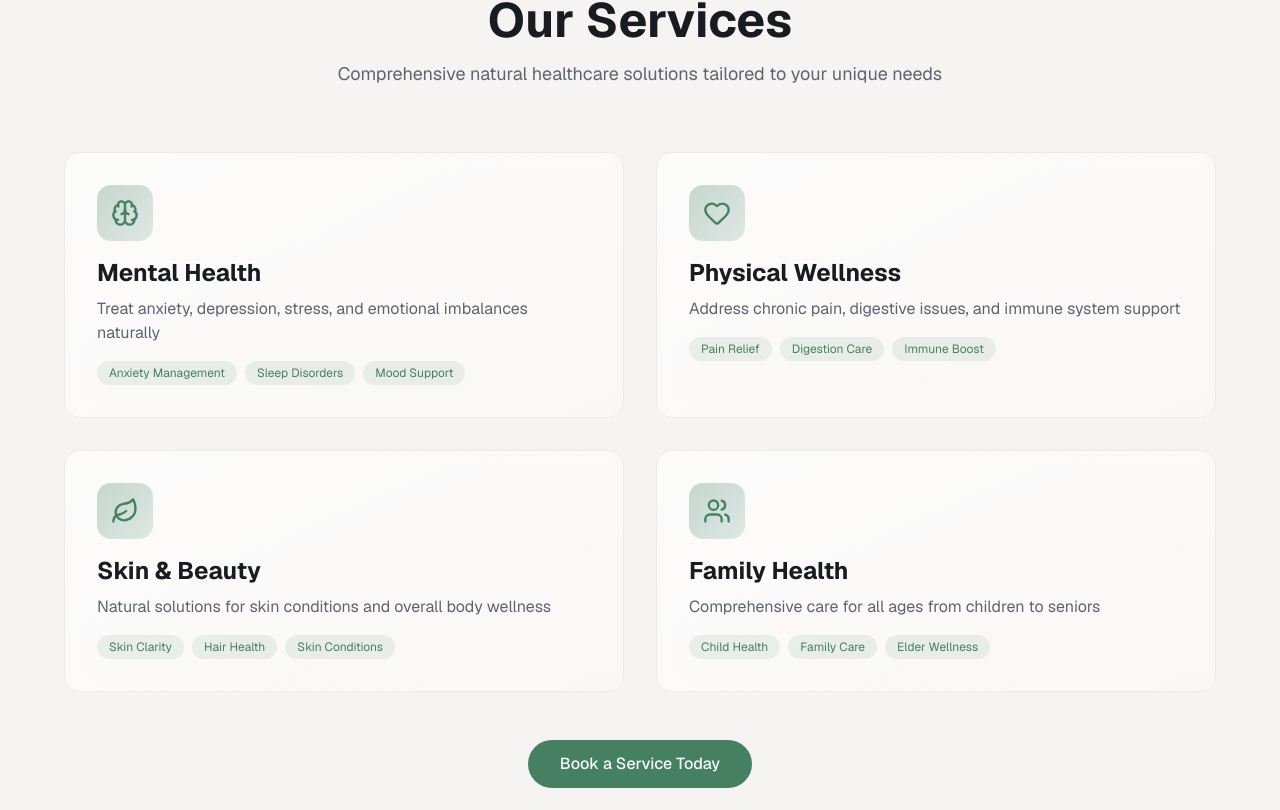
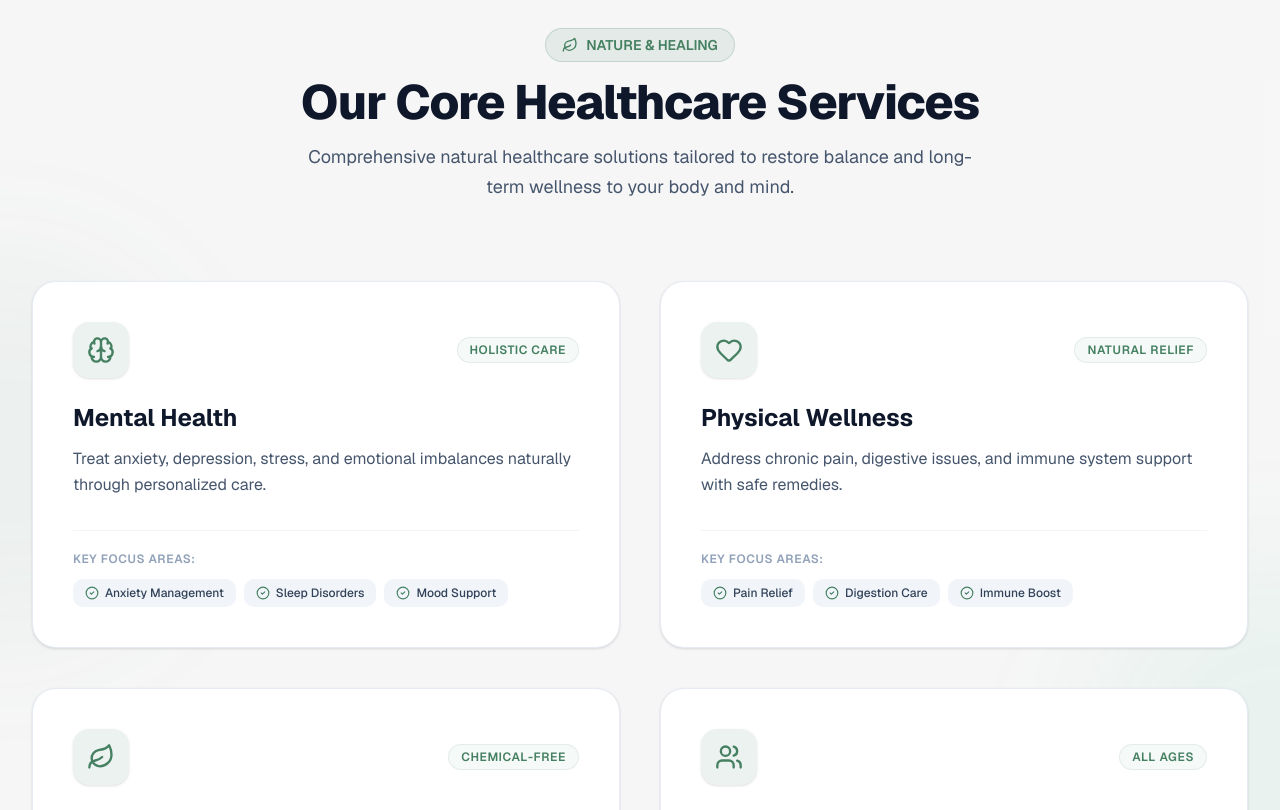
Before and after one commit to gocode7-code/v0-healthcare-web-app, a Next.js app: page / in a window 1280 px wide. Shown: the part 3730-4540 px from the top of the page. Built offline with nearby package versions, Linux system fonts and the light colour scheme.

Commit message:
Update services-section.tsx

```diff
--- a/components/services-section.tsx
+++ b/components/services-section.tsx
@@ -1,6 +1,6 @@
 'use client'
 
-import { Leaf, Brain, Heart, Users } from 'lucide-react'
+import { Leaf, Brain, Heart, Users, ArrowRight, CheckCircle2 } from 'lucide-react'
 import { ScrollLink } from './scroll-link'
 
 export function ServicesSection() {
@@ -8,76 +8,111 @@ export function ServicesSection() {
     {
       icon: Brain,
       title: 'Mental Health',
-      description: 'Treat anxiety, depression, stress, and emotional imbalances naturally',
+      description: 'Treat anxiety, depression, stress, and emotional imbalances naturally through personalized care.',
       treatments: ['Anxiety Management', 'Sleep Disorders', 'Mood Support'],
+      badge: 'Holistic Care',
     },
     {
       icon: Heart,
       title: 'Physical Wellness',
-      description: 'Address chronic pain, digestive issues, and immune system support',
+      description: 'Address chronic pain, digestive issues, and immune system support with safe remedies.',
       treatments: ['Pain Relief', 'Digestion Care', 'Immune Boost'],
+      badge: 'Natural Relief',
     },
     {
       icon: Leaf,
       title: 'Skin & Beauty',
-      description: 'Natural solutions for skin conditions and overall body wellness',
+      description: 'Natural solutions for skin conditions, hair health, and overall radiant body wellness.',
       treatments: ['Skin Clarity', 'Hair Health', 'Skin Conditions'],
+      badge: 'Chemical-Free',
     },
     {
       icon: Users,
       title: 'Family Health',
-      description: 'Comprehensive care for all ages from children to seniors',
+      description: 'Comprehensive preventive and restorative care for all age groups from children to seniors.',
       treatments: ['Child Health', 'Family Care', 'Elder Wellness'],
+      badge: 'All Ages',
     },
   ]
 
   return (
-    <section id="services" className="py-20 px-4 sm:px-6 lg:px-8 bg-background">
-      <div className="max-w-6xl mx-auto">
-        <div className="text-center mb-16 fade-in">
-          <h2 className="text-4xl sm:text-5xl font-bold text-foreground mb-4">
-            Our Services
+    <section id="services" className="py-20 sm:py-28 px-4 sm:px-6 lg:px-8 bg-slate-50/50 relative overflow-hidden">
+      {/* Decorative Background Blur Elements */}
+      <div className="absolute top-1/4 left-0 w-96 h-96 bg-primary/5 rounded-full blur-3xl pointer-events-none -translate-x-1/2" />
+      <div className="absolute bottom-1/4 right-0 w-96 h-96 bg-emerald-500/5 rounded-full blur-3xl pointer-events-none translate-x-1/2" />
+
+      <div className="max-w-7xl mx-auto relative z-10">
+        {/* Section Header */}
+        <div className="text-center mb-16 sm:mb-20">
+          <div className="inline-flex items-center gap-2 bg-primary/10 border border-primary/20 text-primary text-xs sm:text-sm font-semibold px-4 py-1.5 rounded-full mb-4">
+            <Leaf className="w-4 h-4" />
+            <span>NATURE & HEALING</span>
+          </div>
+          <h2 className="text-3xl sm:text-5xl font-extrabold text-slate-900 tracking-tight mb-4">
+            Our Core Healthcare Services
           </h2>
-          <p className="text-lg text-muted-foreground max-w-2xl mx-auto">
-            Comprehensive natural healthcare solutions tailored to your unique needs
+          <p className="text-base sm:text-lg text-slate-600 max-w-2xl mx-auto leading-relaxed">
+            Comprehensive natural healthcare solutions tailored to restore balance and long-term wellness to your body and mind.
           </p>
         </div>
 
-        <div className="grid md:grid-cols-2 gap-8">
-          {services.map((service, index) => (
+        {/* Services Grid */}
+        <div className="grid md:grid-cols-2 gap-8 lg:gap-10">
+          {services.map((service, index) => {
+            const IconComponent = service.icon
+            return (
               <div
                 key={index}
-              className="group fade-in-up bg-gradient-to-br from-white/70 to-white/40 backdrop-blur-sm border border-border rounded-2xl p-8 hover:shadow-xl hover:border-primary/50 transition-all duration-300"
-              style={{ animationDelay: `${index * 100}ms` }}
+                className="group relative bg-white border border-slate-200/80 rounded-3xl p-8 sm:p-10 shadow-sm hover:shadow-xl hover:border-primary/40 transition-all duration-300 flex flex-col justify-between"
               >
-              <div className="flex items-start justify-between mb-4">
-                <div className="h-14 w-14 rounded-xl bg-gradient-to-br from-primary/30 to-secondary/20 flex items-center justify-center group-hover:from-primary/40 group-hover:to-secondary/30 transition-colors">
-                  <service.icon className="h-7 w-7 text-primary" />
+                <div>
+                  <div className="flex items-center justify-between mb-6">
+                    <div className="h-14 w-14 rounded-2xl bg-primary/10 text-primary flex items-center justify-center group-hover:bg-primary group-hover:text-white transition-all duration-300 shadow-sm">
+                      <IconComponent className="h-7 w-7" />
                     </div>
+                    <span className="text-xs font-semibold uppercase tracking-wider text-primary bg-primary/5 border border-primary/10 px-3 py-1 rounded-full">
+                      {service.badge}
+                    </span>
                   </div>
-              <h3 className="text-2xl font-bold text-foreground mb-2">
+
+                  <h3 className="text-2xl font-bold text-slate-900 mb-3 group-hover:text-primary transition-colors">
                     {service.title}
                   </h3>
-              <p className="text-muted-foreground mb-4">
+
+                  <p className="text-slate-600 text-sm sm:text-base leading-relaxed mb-6">
                     {service.description}
                   </p>
+                </div>
+
+                <div>
+                  <div className="border-t border-slate-100 pt-5 mt-2">
+                    <p className="text-xs font-semibold text-slate-400 uppercase tracking-wider mb-3">Key Focus Areas:</p>
                     <div className="flex flex-wrap gap-2">
                       {service.treatments.map((treatment, i) => (
-                  <span key={i} className="text-xs bg-primary/10 text-primary px-3 py-1 rounded-full">
+                        <span
+                          key={i}
+                          className="inline-flex items-center gap-1.5 text-xs font-medium bg-slate-100 text-slate-700 px-3 py-1.5 rounded-lg group-hover:bg-primary/10 group-hover:text-primary transition-colors"
+                        >
+                          <CheckCircle2 className="w-3.5 h-3.5 text-primary" />
                           {treatment}
                         </span>
                       ))}
                     </div>
                   </div>
-          ))}
+                </div>
+              </div>
+            )
+          })}
         </div>
 
-        <div className="text-center mt-12">
+        {/* Call To Action */}
+        <div className="text-center mt-16">
           <ScrollLink
             href="#contact"
-            className="inline-flex items-center justify-center px-8 py-3 rounded-full bg-primary text-primary-foreground font-medium hover:bg-primary/90 transition-colors"
+            className="inline-flex items-center justify-center gap-2 px-8 py-4 rounded-full bg-primary text-white font-semibold shadow-lg hover:bg-primary/90 hover:shadow-xl hover:-translate-y-0.5 transition-all duration-300"
           >
-            Book a Service Today
+            <span>Book a Service Today</span>
+            <ArrowRight className="w-4 h-4" />
           </ScrollLink>
         </div>
       </div>
```
Lines whose indentation alone changed are shown as unchanged.
